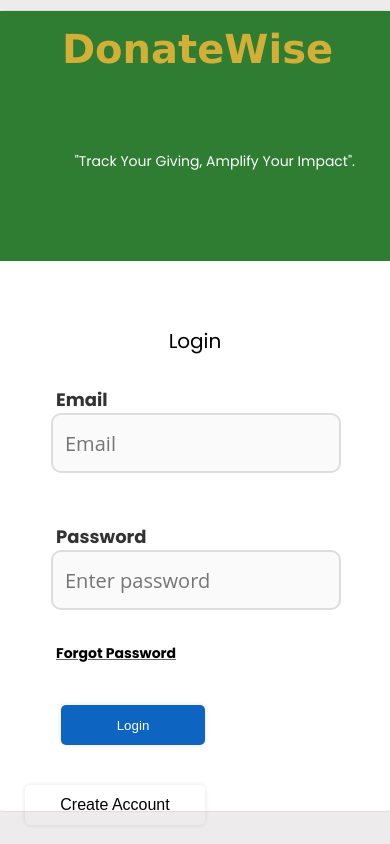
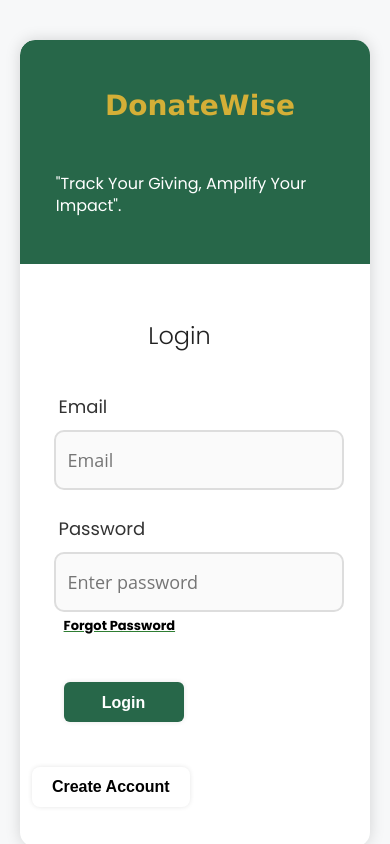
Before and after one commit to Kirint27/DonateWise, a React (Create React App) app in the folder frontend/: page / in a window 390 px wide. Shown: the top 844 px of the page. Built offline with nearby package versions, Linux system fonts and the light colour scheme; what chartjs-plugin-datalabels would draw is missing.

Commit message:
fix styling of components

```diff
--- a/frontend/src/Styles/index.scss
+++ b/frontend/src/Styles/index.scss
@@ -1,10 +1,10 @@
 @use 'variables' as *;
 @import url("https://fonts.googleapis.com/css2?family=Poppins:wght@100;200;300;400;500;600;700;800;900&display=swap");
-/* index.scss */
-// index.scss
-// Import variables here
-// Other styles follow...
-/* Global Styles */
+
+/* ------------------------------------------------------
+   GLOBAL BASE STYLES (Laptop / Default)
+------------------------------------------------------ */
+
 body {
   height: 100%;
   margin: 0;
@@ -13,10 +13,11 @@ body {
   background-color: $bg-color;
 }
 
-.mainWrapper {
+.pageContainer {
   display: flex;
   flex-direction: column;
-  min-height: 110vh; /* full viewport height */
+  min-height: 120vh;
+  background-color: $bg-color;
 }
 
 h1 {
@@ -26,16 +27,13 @@ h1 {
 h2 {
   font-size: $font-size-xl;
   color: $gray-dark;
-  margin: 2% 40% 10% 45%;
+  margin: 2% auto 3%;
 }
 
 h3 {
   font-size: $font-size-lg;
-  margin: 5% 0% 2% 40%;
-}
-
-code {
-  font-family: source-code-pro, Menlo, Monaco, Consolas, "Courier New", monospace;
+  margin: 2% auto 3%;
+  text-align: center;
 }
 
 .title {
@@ -54,18 +52,20 @@ button {
   background-color: $primary-color;
   color: #fff;
   border: none;
-  border-radius: 5px;
+  border-radius: 8px;
+  padding: 12px;
+  font-weight: bold;
+  transition: all 0.3s ease;
   box-shadow: 0 0 5px rgba(0, 0, 0, 0.1);
-  transition: background-color 0.2s ease-in-out;
 }
 
 button.primary {
   background-color: $primary-color;
   color: white;
+
+  &:hover {
+    background-color: darken($primary-color, 10%);
   }
-
-button.primary:hover {
-  background-color: darken($primary-color, 10%);
 }
 
 button.secondary {
@@ -74,15 +74,13 @@ button.secondary {
   padding: 10px;
   font-size: $font-size-lg;
   cursor: pointer;
+  width: 150px;
 
-  width: 150px;
+  &:hover {
+    background-color: $gray-light;
+  }
 }
 
-button.secondary:hover {
-  background-color: $gray-light;
-}
-
-/* Divider Style */
 hr {
   background-color: $border-color;
   width: 90%;
@@ -90,7 +88,7 @@ hr {
   height: 1px;
 }
 
-/* Donation Card Styling */
+/* Donation Card */
 .donationCard {
   background: $card-bg;
   padding: 20px;
@@ -102,30 +100,30 @@ hr {
   justify-content: space-between;
   text-align: center;
   transition: transform 0.2s ease, box-shadow 0.3s ease;
-}
 
-.donationCard:hover {
+  &:hover {
     transform: translateY(-5px);
     box-shadow: 0px 10px 30px rgba(0, 0, 0, 0.15);
   }
+}
 
-/* Progress Bar Styling */
+/* Progress Bar */
 .progress-bar {
   width: 100%;
   height: 30px;
   background-color: $gray-light;
   border-radius: 8px;
   position: relative;
-}
 
-.progress-bar-fill {
+  &-fill {
     height: 100%;
     background-color: $secondary-color;
     border-radius: 8px;
     transition: width 0.4s ease;
   }
+}
 
-/* Flexbox Utility Classes */
+/* Layout Utilities */
 .flex-center {
   display: flex;
   justify-content: center;
@@ -143,16 +141,16 @@ hr {
   align-items: center;
 }
 
-/* Section Styling */
+/* Sections */
 section {
   margin: 40px 0;
-}
 
-section .title {
+  .title {
     font-size: 24px;
     margin-bottom: 20px;
     color: $gray-dark;
     font-weight: bold;
+  }
 }
 
 .section-padding {
@@ -162,38 +160,78 @@ section .title {
   border-radius: 8px;
 }
 
-/* Media Queries for Responsiveness */
-@media screen and (min-width: 1500px) {
+/* ------------------------------------------------------
+   MODAL STYLES (used in GoalPopup etc.)
+------------------------------------------------------ */
+
+.modalOverlay {
+  position: fixed;
+  top: 0;
+  left: 0;
+  width: 100%;
+  height: 100vh;
+  background-color: rgba(0, 0, 0, 0.5);
+  display: flex;
+  align-items: center;
+  justify-content: center;
+  z-index: 1000;
+}
+
+.modalContent {
+  background-color: white;
+  padding: 2rem;
+  border-radius: 10px;
+  width: 90%;
+  max-width: 800px;
+  height: fit-content;
+  box-shadow: 0 4px 8px rgba(0, 0, 0, 0.1);
+  overflow-x: auto;
+  position: relative;
+  animation: slideDown 0.3s ease;
+}
+
+/* ------------------------------------------------------
+   MEDIA QUERIES
+------------------------------------------------------ */
+
+/* Mobile (phones/tablets) */
+@media screen and (max-width: 768px) {
   h2 {
-    margin-left: 45%; /* Adjust left margin for h2 */
+    font-size: 1.2rem;
+    margin: 1rem auto;
   }
 
   h3 {
-    margin-left: 42%; /* Adjust left margin for h3 */
+    font-size: 1rem;
+    margin: 1rem auto;
+  }
+
+  .title {
+    font-size: 28px;
+    margin-bottom: 20px;
+  }
+
+  button {
+    width: 120px;
+    font-size: 0.9rem;
+  }
+
+  .modalContent {
+    width: 95%;
+    padding: 1.5rem;
   }
 }
 
-@media screen and (max-width: 580px) {
-  h2 {
-    display: flex;
-    justify-content: center;
-    align-items: center;
-    margin-left: auto;
-    margin-right: auto;
-    width: 90%;
+/* Desktop / Large screens */
+@media screen and (min-width: 1400px) {
+
+
+  h3 {
+    margin: 2% auto 3%;
+    font-size: 1.4rem;
   }
 
-  h3 {
-    margin-left: 15%; /* Adjust margin-left for h3 */
-  }
-
-  .title {
-    margin-left: 5%;
-    margin-bottom: 20px;
-    margin-top: 0;
-  }
-
-  .secondaryButton {
-    margin-top: 10px; /* Add space above secondary button */
+  .modalContent {
+    max-width: 900px;
   }
 }
--- a/frontend/src/components/Footer/Footer.module.scss
+++ b/frontend/src/components/Footer/Footer.module.scss
@@ -1,17 +1,12 @@
 footer {
   width: 100%;
   display: flex;
-  justify-content: space-between; /* Pushes text left & links right */
-  align-items: center; /* Centers content vertically */
+  justify-content: space-between;
+  align-items: center;
   height: 80px;
-  bottom: 0;
-  left: 0;
   font-size: 20px;
-  position: absolute;
-  right: 0;
-  background-color: #2e7d32;
-  overflow: hidden;
-  color: #ffffff; /* White text */
+  background-color: #276749;
+  color: #ffffff;
 }
 
 footer p {
--- a/frontend/src/components/NavBar/Navbar.module.scss
+++ b/frontend/src/components/NavBar/Navbar.module.scss
@@ -2,7 +2,7 @@
   top: 0;
   width: 100%;
   height: 80px;
-  background-color: #2e7d32;
+  background-color: #276749 ;
   display: flex;
   justify-content: space-between;
   align-items: center;
--- a/frontend/src/containers/TaxReporting/TaxReporting.module.scss
+++ b/frontend/src/containers/TaxReporting/TaxReporting.module.scss
@@ -7,7 +7,7 @@
   padding-bottom: 30px;
   justify-content: space-between;
 
-  min-height: 180vh;
+  min-height: 100vh;
   padding: 0;
 }
 .cancelButton {
--- a/frontend/src/containers/login/login.module.scss
+++ b/frontend/src/containers/login/login.module.scss
@@ -1,176 +1,163 @@
+@use "../../styles/variables" as *;
+@use "../../styles/index" as *;
+
 $secondary-color: #ffffff;
-
 .pageContainer {
-  background-color: #edebeb;
-  flex: 1; // This makes it stretch to fill space between header and footer
+  background-color: $bg-color;
+  min-height: 100vh;
   display: flex;
-  flex-direction: column;
+  justify-content: center;
   align-items: center;
+  padding: 40px 20px;
 }
 
 .loginBox {
+  width: 750px;   // balanced width between narrow and wide
+  height: 550px;
   display: flex;
-  width: 850px;
-  height: 550px;
-  border: 1px solid #ddd;
-  border-radius: 10px;
-  background-color: $secondary-color;
-  justify-content: space-between;
-  margin-top: 80px;
-  margin-bottom: 30px;
+  border-radius: 15px;
+  box-shadow: 0 0 15px rgba(0,0,0,0.15);
+  overflow: hidden;
+  background-color: #fff;
 }
 
 .loginLogo {
-  width: 50%;
-  height: 100%;
-  background-color: #2e7d32;
+  width: 45%;
+  background-color: #276749;  // green panel
+  color: #fff;
+  padding: 40px 30px;
   display: flex;
   flex-direction: column;
-  align-items: center;
   justify-content: center;
-}
+  border-top-left-radius: 15px;
+  border-bottom-left-radius: 15px;
 
-.title {
-  margin-bottom: 30px;
-}
+  h1 {
+    font-weight: 700;
+    font-size: 28px;
+    margin-bottom: 10px;
+  }
 
-.logo {
-  width: 80%;
-  height: 200px;
-  margin: 0 10px 0 10px;
-  display: block;
-  background: transparent;
-}
+  p {
+    font-size: 16px;
+    line-height: 1.4;
 
-.slogan {
-  color: $secondary-color;
-  padding: 0 5px;
-  font-size: 14px;
-  text-align: center;
-  margin-bottom: 100px;
+  }
+
+
+  div{
+    margin-bottom: 40px;
+  }
 }
 
 .loginForm {
-  width: 50%;
-  height: 100%;
-  padding: 20px;
+  width: 55%;
+  padding: 50px 35px;
+  display: flex;
+  flex-direction: column;
+  justify-content: center;
   cursor: default;
-  margin-top: 30px;
 
   .formTitle {
-    margin-bottom: 15px;
-    color: #000;
+    font-size: 24px;
+    font-weight: 300;
+    color: #222;
+    margin-bottom:40px;
     text-align: center;
-font-size: 20px;
   }
+
   form {
-    margin-top: 30px;
+    display: flex;
+    flex-direction: column;
   }
 
   .formGroup {
-    margin-bottom: 20px;
+    margin-bottom: 25px;
   }
-
+label{
+  font-weight: normal;
+}
   input {
     width: 100%;
-    height: 40px;
-    padding: 10px 2px;
-    border: 1px solid #ccc;
-    border-radius: 5px;
+    height: 50px;
+    padding: 20px 12px;
     font-size: 16px;
-    margin-bottom: 30px;
-  }
+    margin-top: 10px;
+    border-radius: 6px;
+    border: 1.2px solid #ccc;
+    transition: border-color 0.3s ease;
 
-  input[type="email"],
-  input[type="password"] {
-    font-size: 20px;
-  }
-
-  .passwordVisibilityIcon,
-  span {
-    position: absolute;
-    right: 50px;
-    top: 30%;
-    transform: translateY(-50%);
-    cursor: pointer;
-    z-index: 1;
+    &:focus {
+      border-color: #2e7d32;
+      outline: none;
+      box-shadow: 0 0 5px rgba(46, 125, 50, 0.5);
+    }
   }
 
   .forgotten {
-    font-size: 14px;
-    color: #666;
+    font-size: 13px;
+    color: #2e7d32;
+    margin-bottom: 25px;
+    margin-left: 4%;
+    cursor: pointer;
     text-decoration: underline;
-    margin: 5px 0 0 5px;
+    align-self: flex-start;
+
+    &:hover {
+      color: darken(#2e7d32, 10%);
+    }
   }
 
   .primaryButton {
-    width: 50%;
-    height: 40px;
-    background-color: #0d64c1;
-    color: $secondary-color;
-    border-radius: 5px;
+    background-color: #276749;
+    color: white;
+    border: none;
+    border-radius: 6px;
+    padding: 12px 0;
+    font-size: 16px;
+    font-weight: 700;
     cursor: pointer;
+    transition: background-color 0.3s ease;
+    margin-bottom: 15px;
+
+    &:hover {
+      background-color: darken(#2e7d32, 10%);
+    }
   }
 
-  .learn {
-    margin: 30px 0 20px 5px;
-    color: #000;
+  .createAccountButton {
+    background-color: #d4af37;
+color: black;
+    border: none;
+    border-radius: 6px;
+    padding: 12px 0;
+    font-size: 16px;
+    font-weight: 600;
+    cursor: pointer;
+    transition: background-color 0.3s ease;
 
-    a {
-      color: #000;
-    }
   }
 }
 
 @media (max-width: 768px) {
-  .mainWrapper {
-    background-color: #edebeb;
-    display: flex;
+  .loginBox {
     flex-direction: column;
+    width: 100%;
+    height: auto;
   }
 
-  .pageContainer {
-    padding-top: 0;
-    min-height: 130vh;
-
-    height: auto;
-    flex: 1;
-  }
-.slogan{
-  margin-left: 10%;
-}
-  .passwordVisibilityIcon,
-  span {
-    left: 85%;
-  }
-  a {
-    padding-bottom: 0;
+  .loginLogo {
+    width: 90%;
+    border-radius: 15px 15px 0 0;
+    padding: 30px 20px;
   }
 
-  .loginBox {
-    width: 400px;
-    height: 800px;
-    flex-direction: column;
-    align-items: center;
-    margin: 10px auto 50px auto;
-  }
-.learn{
-  margin-left: 20%;
-}
-  .loginLogo {
-    width: 99%;
-    height: 250px;
-  }
-  footer {
-    margin-top: auto; /* add this line */
-  }
   .loginForm {
     width: 90%;
-    height: auto;
-    padding: 15px;
-
-    h2 {
-      text-align: center;
-    }
+    padding: 30px 2px;
+    margin-right: 20%;
+  }
+  button{
+    margin-left:30%
   }
 }
```
Also changed, not shown: frontend/src/components/Donations/Donations.module.scss (+2 -24 lines), frontend/src/containers/CharitySearch/CharitySearch.module.scss (+12 -14 lines), frontend/src/containers/Dashboard/Dashboard.module.scss (+67 -15 lines). Lines whose indentation alone changed are shown as unchanged.
